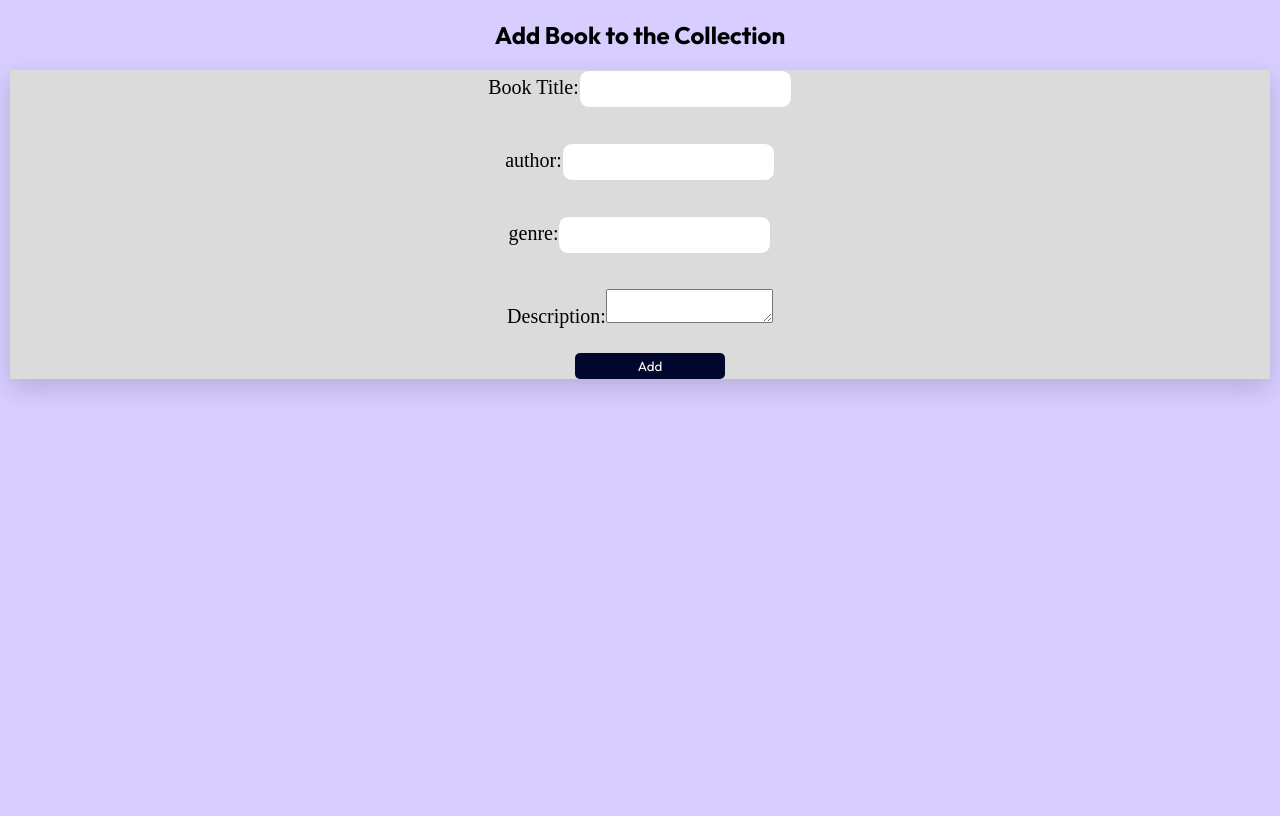
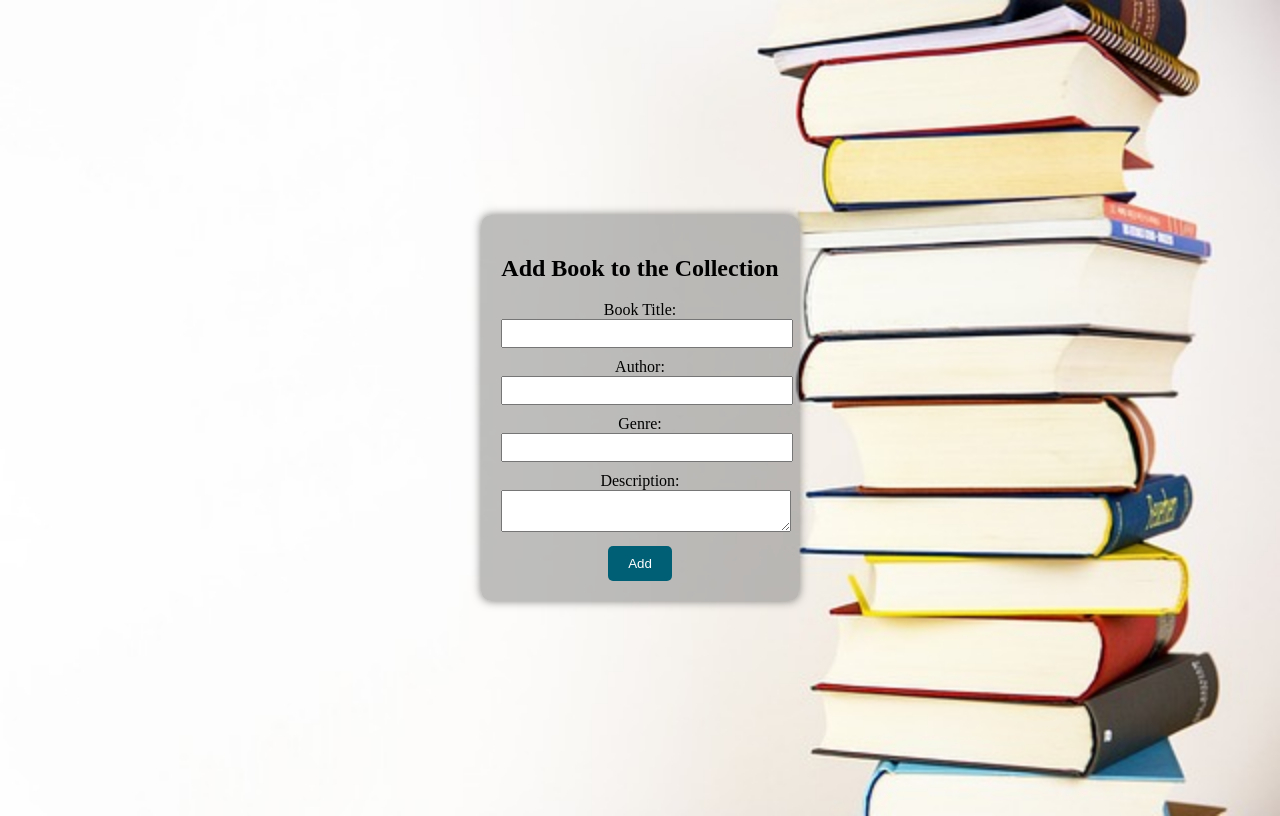
Before and after one commit to Leashaniya/book-management-sytem, a React (Vite) app in the folder frontend/: page /book/add in a window 1280 px wide. Built offline with nearby package versions, Linux system fonts and the light colour scheme.

Commit message:
created css

```diff
--- a/frontend/src/components/BookAdd.css
+++ /dev/null
@@ -1,92 +0,0 @@
-.main-form {
-    align-items: center;
-    padding: 10px;
-    margin-top: 10px;
-}
-.form {
-    display: flex;
-    flex-direction: column;
-    margin-top: 20px;
-    background-color: #dbdbdb;
-    box-shadow: 0 10px 25px rgba(0,0,0,0.15);
-    padding: 10px;
-
-}
-.top{
-    display: flex;
-    background-color: #02072D;
-    box-shadow: 0 10px 25px rgba(0,0,0,0.15);
-    justify-content: space-between;
-    padding: 10px;
-}
-.devb {
-    margin-bottom: 20px;
-    display: flex;
-    flex-direction: column;
-}
-label {
-    font-family: serif;
-    font-size: 20px;
-    margin-bottom: 5px;
-    gap: 20px;
-}
-input[type="email"],
-input[type="text"],
-input[type="date"],
-input[type="file"],
-input[type="password"] {
-  padding: 10px;
-  margin-bottom: 10px;
-  border: 1px solid #D9D9D9;
-  border-radius: 10px;
-  box-sizing: border-box;
-}
-button[type="submit"] {
-    padding: 5px;
-    width: 150px;
-    background-color: #02072D;
-    color: white;
-    border: none;
-    border-radius: 5px;
-    cursor: pointer;
-    gap: 10px;
-    align-items: between;
-    margin-left: 20px;
-}
-button[type="submit"]:hover {
-    background-color: #97A0F2;
-}
-.h2{
-    font-family: serif;
-    font-size: 35px;
-    color: #FFFFFF;
-    margin-bottom: 10px;
-    text-align: center;
-}
-.nav-item {
-    width: 18%;
-    height: 50px;
-    padding: 10px;
-    margin-bottom: 5%;
-    border: 1px solid #D9D9D9;
-    border-radius: 10px;
-    box-sizing: border-box;
-    background-color: #250755;
-    color: white;
-    align-items: center;
-    margin-left: auto;
-    margin-right: auto;
-    margin-top: 5%;
-}
-.bar {
-    background-color: #a6aee6;
-    box-shadow: 0 10px 25px rgba(0,0,0,0.15);
-    padding: 5px;
-    margin-bottom: 5%;
-    width: 750px;
-    margin-left: auto;
-    margin-right: auto;
-    border: 1px solid #D9D9D9;
-    border-radius: 10px;
-    box-sizing: border-box;
-}
--- a/frontend/src/components/BookAdd.jsx
+++ b/frontend/src/components/BookAdd.jsx
@@ -2,7 +2,6 @@ import React, { useState } from "react";
 import axios from "axios";
 import { toast } from "react-toastify";
 import { useNavigate } from "react-router-dom";
-import "./BookAdd.css";
 
 const initialState = {
   title: "",
@@ -42,12 +41,12 @@ function BookAdd() {
   };
 
   return (
-    <div className="main-form">
+    <div style={{ minHeight: "100vh", display: "flex", justifyContent: "center", alignItems: "center" }}>
     <center>
+      <div style={{ backgroundColor: "rgba(128, 128, 128, 0.5)", padding: "20px", borderRadius: "10px", boxShadow: "0 0 10px rgba(0, 0, 0, 0.5)" }}>
         <h2>Add Book to the Collection</h2>
-      <form onSubmit={handleSubmit} className="form">
-        <div className="form1">
-      <div className="devb">
+        <form onSubmit={handleSubmit} style={{ display: "grid", gap: "10px", maxWidth: "500px" }}>
+          <div>
             <label>
               Book Title:
               <input
@@ -56,52 +55,55 @@ function BookAdd() {
                 value={formData.title}
                 onChange={handleChange}
                 required
+                style={{ width: "100%", padding: "5px" }}
               />
             </label>
           </div>
-        <div className="devb">
+          <div>
             <label>
-        author:
+              Author:
               <input
                 type="text"
                 name="author"
                 value={formData.author}
                 onChange={handleChange}
                 required
+                style={{ width: "100%", padding: "5px" }}
               />
             </label>
           </div>
-        <div className="devb">
+          <div>
             <label>
-        genre:
+              Genre:
               <input
                 type="text"
                 name="genre"
                 value={formData.genre}
                 onChange={handleChange}
                 required
+                style={{ width: "100%", padding: "5px" }}
               />
-        </label></div>
-        <div className="devb">
-          <label>Description:
+            </label>
+          </div>
+          <div>
+            <label>
+              Description:
               <textarea
-            type="text"
                 name="description"
                 value={formData.description}
                 onChange={handleChange}
                 required
+                style={{ width: "100%", padding: "5px" }}
               ></textarea>
             </label>
           </div>
-
-
-
-        <div><button type="submit">Add</button></div>
+          <div>
+            <button type="submit" style={{ padding: "10px 20px", background: "#005f75", color: "white", border: "none", cursor: "pointer", borderRadius: "5px" }}>Add</button>
           </div>
         </form>
+      </div>
     </center>
   </div>
-
 
   );
 }
--- a/frontend/src/components/EditBook.jsx
+++ b/frontend/src/components/EditBook.jsx
@@ -13,7 +13,7 @@ function EditBook() {
   });
 
   useEffect(() => {
-    const fetchBook= async () => {
+    const fetchBook = async () => {
       try {
         const response = await axios.get(
           `http://localhost:8000/book/get/${title}`
@@ -51,71 +51,68 @@ function EditBook() {
   };
 
   return (
-    <div style={{ display: "flex", justifyContent: "center", alignItems: "center", height: "100vh" }}>
+    <div style={{ minHeight: "100vh", display: "flex", justifyContent: "center", alignItems: "center" }}>
+      <center>
+        <div style={{ backgroundColor: "rgba(128, 128, 128, 0.5)", padding: "20px", borderRadius: "10px", boxShadow: "0 0 10px rgba(0, 0, 0, 0.5)" }}>
+          <h2>Edit Book Details</h2>
+          <form onSubmit={handleSubmit} style={{ display: "grid", gap: "10px", maxWidth: "500px" }}>
             <div>
-      <h2><center>Edit Book details</center></h2>
-      <br/>
-      <form onSubmit={handleSubmit}>
-        <table>
-          <tbody>
-            <tr>
-              <td>TITLE:</td>
-              <td>
+              <label>
+                Book Title:
                 <input
                   type="text"
                   name="title"
                   value={formData.title}
                   onChange={handleChange}
-                  style={{ width: "300px" }} // Adjust the width as needed
                   required
+                  style={{ width: "100%", padding: "5px" }}
                 />
-              </td>
-            </tr>
-            <tr>
-              <td>AUTHOR:</td>
-              <td>
+              </label>
+            </div>
+            <div>
+              <label>
+                Author:
                 <input
                   type="text"
                   name="author"
                   value={formData.author}
                   onChange={handleChange}
-                  style={{ width: "300px" }} // Adjust the width as needed
                   required
+                  style={{ width: "100%", padding: "5px" }}
                 />
-              </td>
-            </tr>
-            <tr>
-              <td>GENRE:</td>
-              <td>
+              </label>
+            </div>
+            <div>
+              <label>
+                Genre:
                 <input
                   type="text"
                   name="genre"
                   value={formData.genre}
                   onChange={handleChange}
-                  style={{ width: "300px" }} // Adjust the width as needed
                   required
+                  style={{ width: "100%", padding: "5px" }}
                 />
-              </td>
-            </tr>
-            <tr>
-              <td>DESCRIPTION:</td>
-              <td>
-                <input
-                  type="text"
+              </label>
+            </div>
+            <div>
+              <label>
+                Description:
+                <textarea
                   name="description"
                   value={formData.description}
                   onChange={handleChange}
-                  style={{ width: "300px" }} // Adjust the width as needed
                   required
-                />
-              </td>
-            </tr>
-          </tbody>
-        </table>
-        <br/><center>
-        <button type="submit">Update</button></center>
+                  style={{ width: "100%", padding: "5px" }}
+                ></textarea>
+              </label>
+            </div>
+            <div>
+              <button type="submit" style={{ padding: "10px 20px", background: "#005f75", color: "white", border: "none", cursor: "pointer", borderRadius: "5px" }}>Update</button>
+            </div>
           </form>
         </div>
+      </center>
     </div>
   );
 }
--- a/frontend/src/index.css
+++ b/frontend/src/index.css
@@ -3,31 +3,26 @@
 @tailwind components;
 @tailwind utilities;
 
-*{
-  padding: 0 ;
-  margin: 0;
-  box-sizing: border-box;
-  font-family: Outfit;
-  scroll-behavior: smooth;
+body {
+  min-height: 100vh;
+  background-image: url('./assets/rose.jpg');
+  background-size: cover;
 }
-body{
-  min-height: 100vh;
-  background-color: #d7cdff;
-}
-a{
+
+a {
   text-decoration: none;
   color: inherit;
 }
-.leasha{
-  display: none;
+
+.book-list-container {
+  font-family: Arial, sans-serif;
+  margin: 20px;
+  padding: 20px;
+  background: rgba(248, 245, 212, 0.9);
+  border-radius: 10px;
 }
 
-.payment-list-container {
-  font-family: Arial, sans-serif;
-  margin: 20px;
-}
-
-.payment-list-header {
+.book-list-header {
   font-size: 24px;
   margin-bottom: 10px;
 }
@@ -47,41 +42,45 @@ a{
   border: none;
   border-radius: 5px;
   margin-bottom: 20px;
+  margin-left: 10px;
   cursor: pointer;
 }
 
 .create-button:hover {
-  background-color: #005f75;
+  background-color: #004a5a;
 }
 
-.payment-table {
+.book-table {
   width: 100%;
   border-collapse: collapse;
   margin-bottom: 20px;
 }
 
-
-.payment-table td {
+.book-table th, .book-table td {
   border: 1px solid #ddd;
-  padding: 8px;
+  padding: 12px;
   text-align: left;
 }
 
-th {
+.book-table th {
   background-color: #f2f2f2;
 }
 
-.payment-table tr:nth-child(even) {
-  background-color: #f2f2f2;
+.book-table tr:nth-child(even) {
+  background-color: #f9f9f9;
 }
 
-.payment-table tr:hover {
+.book-table tr:hover {
   background-color: #ddd;
 }
 
+.action-buttons {
+  display: flex;
+  gap: 10px;
+}
+
 .action-buttons button {
-  padding: 6px 12px;
-  margin-right: 5px;
+  padding: 8px 16px;
   background-color: #008CBA;
   color: white;
   border: none;
@@ -92,17 +91,3 @@ th {
 .action-buttons button:hover {
   background-color: #005f75;
 }
-
-.report-buttons button {
-  margin-right: 10px;
-  padding: 10px 20px;
-  background-color: #005f75;
-  color: white;
-  border: none;
-  border-radius: 5px;
-  cursor: pointer;
-}
-
-.report-buttons button:hover {
-  background-color: #005f75;
-}
```
Also changed, not shown: frontend/src/components/BookList.jsx (+15 -19 lines), frontend/src/assets/rose.jpg (added). Lines whose indentation alone changed are shown as unchanged.
